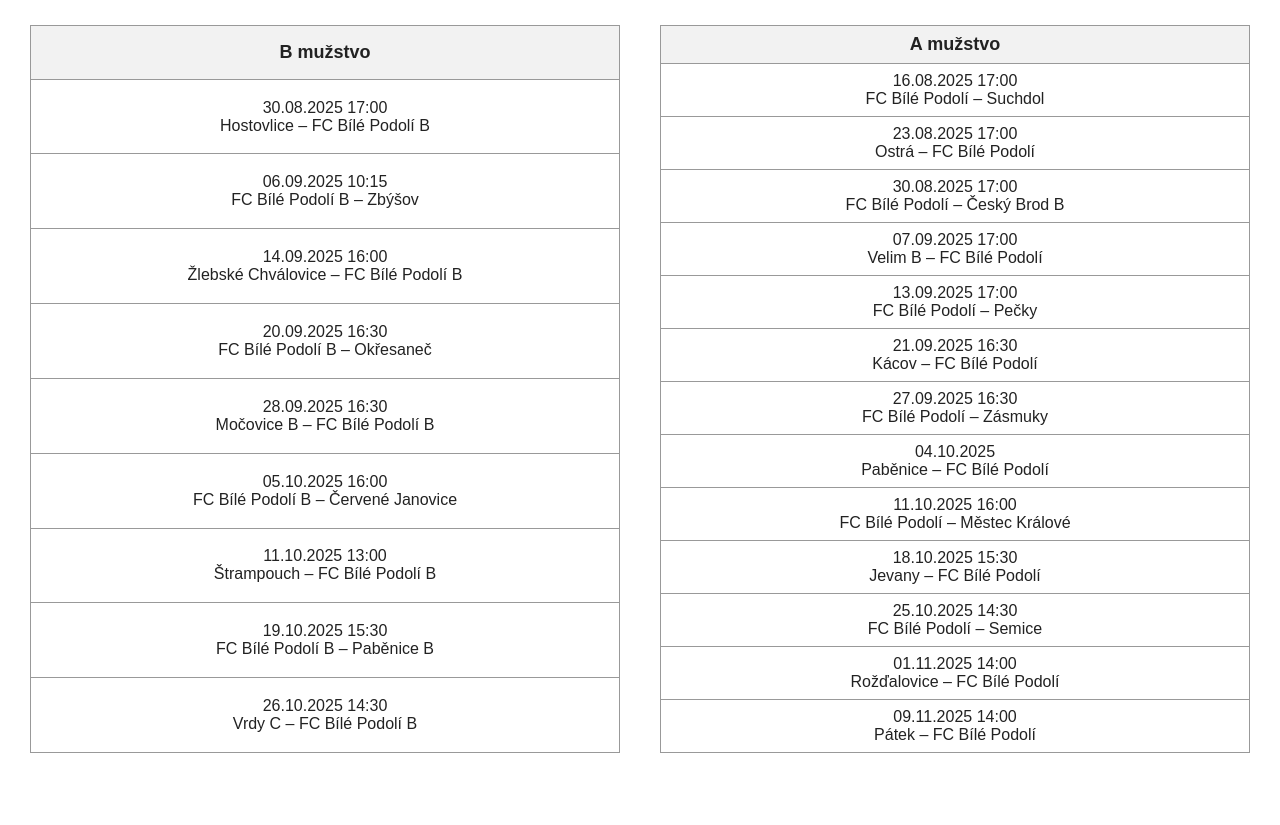
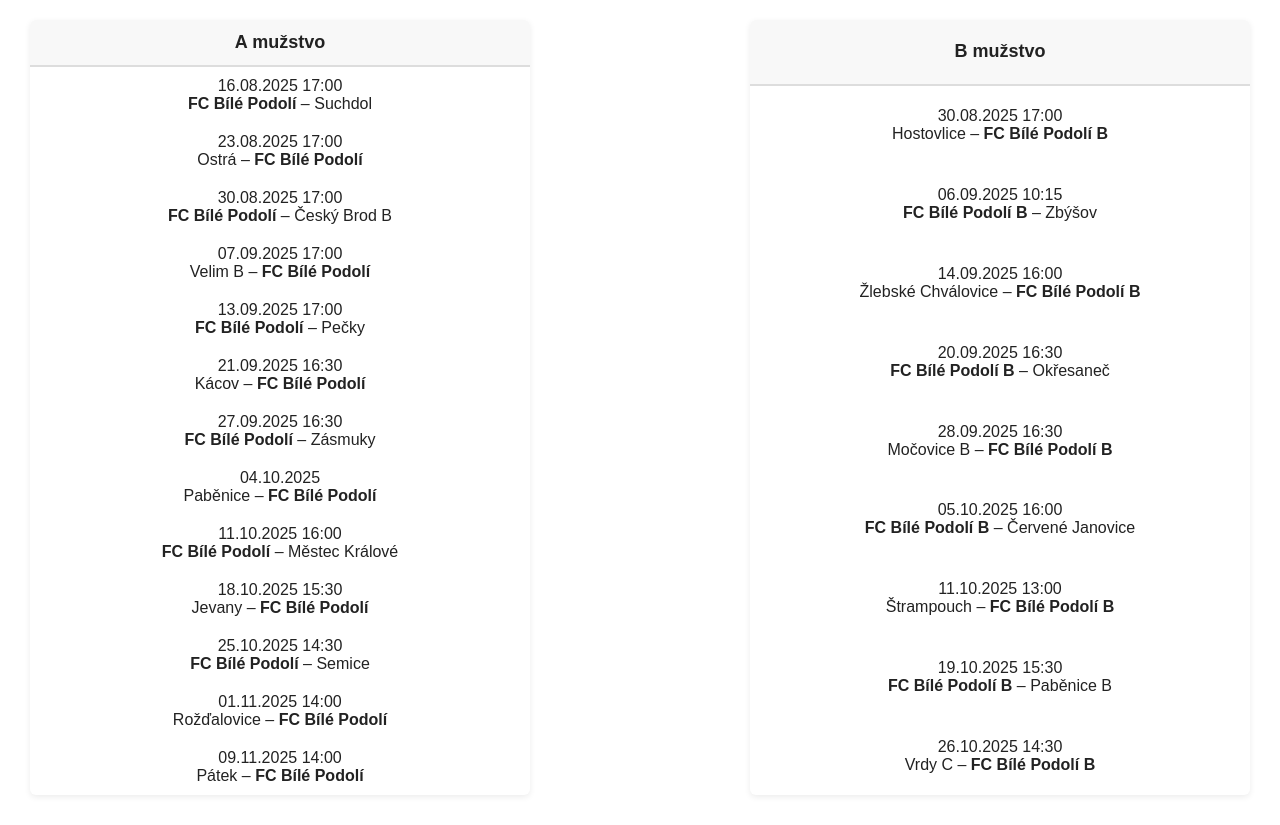
Before and after one commit to DominikaJankova/fc-bile-podoli-rozpis, a plain HTML site: page index.html in a window 1280 px wide. Shown: the part 82-907 px from the top of the page. Before the commit the page ends 865 px from the top, so only its background shows below. Drawn offline with Linux system fonts and the light colour scheme.

Commit message:
Update index.html

```diff
--- a/index.html
+++ b/index.html
@@ -13,24 +13,39 @@
   h1 {
     text-align: center;
     margin-bottom: 40px;
+    font-size: 28px;
+    letter-spacing: 1px;
   }
   .tables {
     display: flex;
     justify-content: space-between;
     gap: 40px;
+    flex-wrap: wrap;
   }
   table {
     width: 100%;
+    max-width: 500px;
     border-collapse: collapse;
+    box-shadow: 0 2px 6px rgba(0,0,0,0.08);
+    border-radius: 6px;
+    overflow: hidden;
   }
-  th, td {
-    border: 1px solid #999;
-    padding: 8px;
+  th {
+    background-color: #f8f8f8;
+    padding: 12px;
+    font-size: 18px;
+    border-bottom: 2px solid #ddd;
+  }
+  td {
+    padding: 10px;
+    border-bottom: 1px solid #eee;
     text-align: center;
   }
-  th {
-    background-color: #f2f2f2;
-    font-size: 18px;
+  td:last-child {
+    border-bottom: none;
+  }
+  strong {
+    font-weight: bold;
   }
 </style>
 </head>
@@ -39,41 +54,42 @@
 <h1>Rozpis utkání FC Bílé Podolí</h1>
 
 <div class="tables">
-  <!-- B mužstvo vlevo -->
+  <!-- A mužstvo vlevo -->
+  <table>
+    <tr><th>A mužstvo</th></tr>
+    <tr><td>16.08.2025 17:00<br><strong>FC Bílé Podolí</strong> – Suchdol</td></tr>
+    <tr><td>23.08.2025 17:00<br>Ostrá – <strong>FC Bílé Podolí</strong></td></tr>
+    <tr><td>30.08.2025 17:00<br><strong>FC Bílé Podolí</strong> – Český Brod B</td></tr>
+    <tr><td>07.09.2025 17:00<br>Velim B – <strong>FC Bílé Podolí</strong></td></tr>
+    <tr><td>13.09.2025 17:00<br><strong>FC Bílé Podolí</strong> – Pečky</td></tr>
+    <tr><td>21.09.2025 16:30<br>Kácov – <strong>FC Bílé Podolí</strong></td></tr>
+    <tr><td>27.09.2025 16:30<br><strong>FC Bílé Podolí</strong> – Zásmuky</td></tr>
+    <tr><td>04.10.2025<br>Paběnice – <strong>FC Bílé Podolí</strong></td></tr>
+    <tr><td>11.10.2025 16:00<br><strong>FC Bílé Podolí</strong> – Městec Králové</td></tr>
+    <tr><td>18.10.2025 15:30<br>Jevany – <strong>FC Bílé Podolí</strong></td></tr>
+    <tr><td>25.10.2025 14:30<br><strong>FC Bílé Podolí</strong> – Semice</td></tr>
+    <tr><td>01.11.2025 14:00<br>Rožďalovice – <strong>FC Bílé Podolí</strong></td></tr>
+    <tr><td>09.11.2025 14:00<br>Pátek – <strong>FC Bílé Podolí</strong></td></tr>
+  </table>
+
+  <!-- B mužstvo vpravo -->
   <table>
     <tr><th>B mužstvo</th></tr>
-    <tr><td>30.08.2025 17:00<br>Hostovlice – FC Bílé Podolí B</td></tr>
-    <tr><td>06.09.2025 10:15<br>FC Bílé Podolí B – Zbýšov</td></tr>
-    <tr><td>14.09.2025 16:00<br>Žlebské Chválovice – FC Bílé Podolí B</td></tr>
-    <tr><td>20.09.2025 16:30<br>FC Bílé Podolí B – Okřesaneč</td></tr>
-    <tr><td>28.09.2025 16:30<br>Močovice B – FC Bílé Podolí B</td></tr>
-    <tr><td>05.10.2025 16:00<br>FC Bílé Podolí B – Červené Janovice</td></tr>
-    <tr><td>11.10.2025 13:00<br>Štrampouch – FC Bílé Podolí B</td></tr>
-    <tr><td>19.10.2025 15:30<br>FC Bílé Podolí B – Paběnice B</td></tr>
-    <tr><td>26.10.2025 14:30<br>Vrdy C – FC Bílé Podolí B</td></tr>
-  </table>
-
-  <!-- A mužstvo vpravo -->
-  <table>
-    <tr><th>A mužstvo</th></tr>
-    <tr><td>16.08.2025 17:00<br>FC Bílé Podolí – Suchdol</td></tr>
-    <tr><td>23.08.2025 17:00<br>Ostrá – FC Bílé Podolí</td></tr>
-    <tr><td>30.08.2025 17:00<br>FC Bílé Podolí – Český Brod B</td></tr>
-    <tr><td>07.09.2025 17:00<br>Velim B – FC Bílé Podolí</td></tr>
-    <tr><td>13.09.2025 17:00<br>FC Bílé Podolí – Pečky</td></tr>
-    <tr><td>21.09.2025 16:30<br>Kácov – FC Bílé Podolí</td></tr>
-    <tr><td>27.09.2025 16:30<br>FC Bílé Podolí – Zásmuky</td></tr>
-    <tr><td>04.10.2025<br>Paběnice – FC Bílé Podolí</td></tr>
-    <tr><td>11.10.2025 16:00<br>FC Bílé Podolí – Městec Králové</td></tr>
-    <tr><td>18.10.2025 15:30<br>Jevany – FC Bílé Podolí</td></tr>
-    <tr><td>25.10.2025 14:30<br>FC Bílé Podolí – Semice</td></tr>
-    <tr><td>01.11.2025 14:00<br>Rožďalovice – FC Bílé Podolí</td></tr>
-    <tr><td>09.11.2025 14:00<br>Pátek – FC Bílé Podolí</td></tr>
+    <tr><td>30.08.2025 17:00<br>Hostovlice – <strong>FC Bílé Podolí B</strong></td></tr>
+    <tr><td>06.09.2025 10:15<br><strong>FC Bílé Podolí B</strong> – Zbýšov</td></tr>
+    <tr><td>14.09.2025 16:00<br>Žlebské Chválovice – <strong>FC Bílé Podolí B</strong></td></tr>
+    <tr><td>20.09.2025 16:30<br><strong>FC Bílé Podolí B</strong> – Okřesaneč</td></tr>
+    <tr><td>28.09.2025 16:30<br>Močovice B – <strong>FC Bílé Podolí B</strong></td></tr>
+    <tr><td>05.10.2025 16:00<br><strong>FC Bílé Podolí B</strong> – Červené Janovice</td></tr>
+    <tr><td>11.10.2025 13:00<br>Štrampouch – <strong>FC Bílé Podolí B</strong></td></tr>
+    <tr><td>19.10.2025 15:30<br><strong>FC Bílé Podolí B</strong> – Paběnice B</td></tr>
+    <tr><td>26.10.2025 14:30<br>Vrdy C – <strong>FC Bílé Podolí B</strong></td></tr>
   </table>
 </div>
 
 </body>
 </html>
+
 
 
 </body>
```
